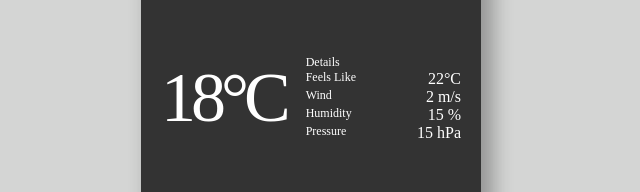
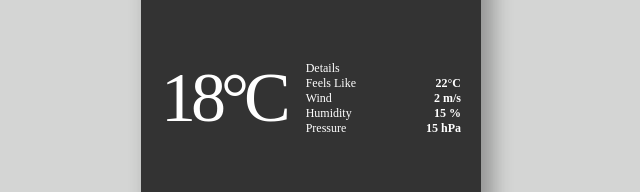
Before and after one commit to Sprof22/react-weather-app, a React (Create React App) app: page / in a window 1280 px wide. Shown: the part 132-324 px from the top of the page, without its empty margins (329-969 px from the left). Built offline with nearby package versions, Linux system fonts and the light colour scheme.

Commit message:
stationary data

```diff
--- a/src/components/current-weather/current-weather.css
+++ b/src/components/current-weather/current-weather.css
@@ -44,7 +44,6 @@
 .parameter-row{
     display: flex;
     justify-content: space-between;
-
 }
 
 .parameter-label{
@@ -54,5 +53,11 @@
 }
 
 .parameter-value{
+    text-align: right;
+    font-weight: 600;
+    font-size: 12px;
+}
 
-}
+/* .parameter-label.top{
+    border-bottom: 1px solid #fff;
+} */
--- a/src/components/current-weather/current-weather.js
+++ b/src/components/current-weather/current-weather.js
@@ -14,7 +14,7 @@ const CurrentWeather = () => {
         <p className="temperature">18°C</p>
         <div className="details">
           <div className="parameter-row">
-            <span className="parameter-label">Details</span>
+            <span className="parameter-label ">Details</span>
           </div>
           <div className="parameter-row">
             <span className="parameter-label">Feels Like</span>
```
